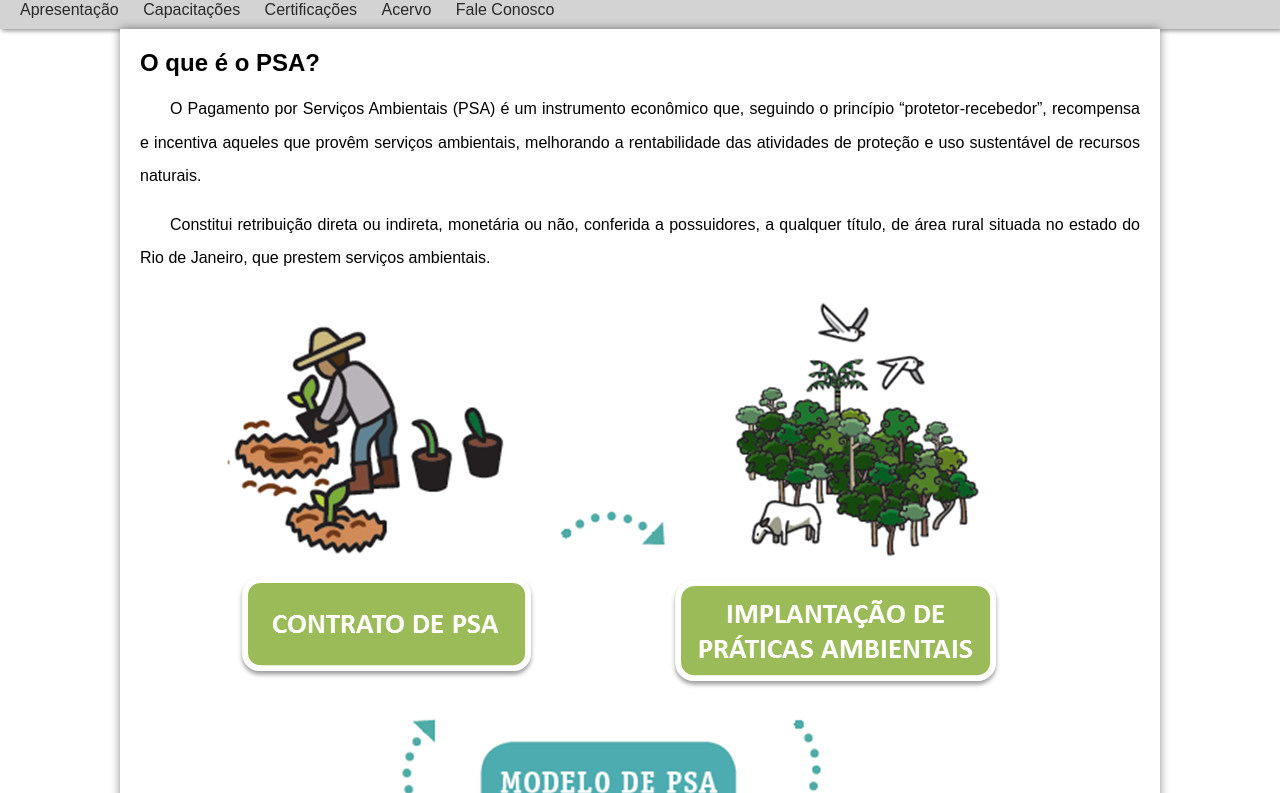
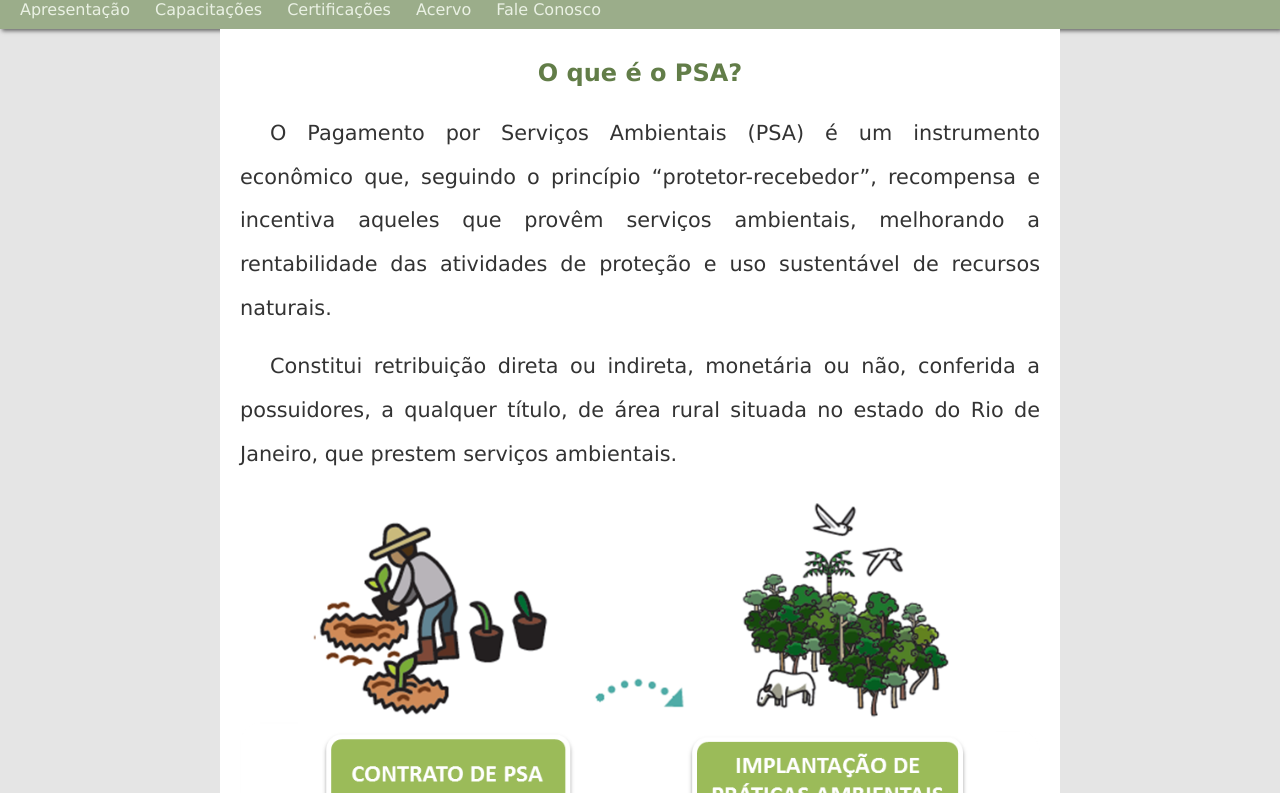
Before and after one commit to alissondev94/projeto-sema, a plain HTML site: page index.html in a window 1280 px wide. Shown: the part 244-1037 px from the top of the page. Drawn offline with Linux system fonts and the light colour scheme.

Commit message:
atualizaçao PSA

```diff
--- a/estilo/style.css
+++ b/estilo/style.css
@@ -1,14 +1,10 @@
 @charset "UTF-8";
 
 :root{
-    --cor01: #c5ebd6;
-    --cor02: #83e1ad;
-    --cor03: #3ddc84;
-    --cor04: #2fa866;
-    --cor05: #1a5c37;
-    --cor06: #063d1e;
-
-    --fonte-padrao: Arial, Verdana, Helvetica, sans-serif;
+    --cor01: #627D48;
+    --cor02: #9BAD8A;
+    --cor03: #B5D798;
+    --cor04: #323232;
 
 }
 
@@ -18,57 +14,72 @@
 }
 
 body{
-    font-family: var(--fonte-padrao);
+
+    background-color: #E5E5E5;
+    color: #333;
+    font-family:'Lucida Sans', 'Lucida Sans Regular', 'Lucida Grande', 'Lucida Sans Unicode', Geneva, Verdana, sans-serif;
 }
 
 header{
+
+}
+
+header > h1{
+    color: var(--cor01);
+    padding: 10px;
     text-align: center;
 }
 
-header > h1{
-    text-align: center;
-    padding: 30px;
+header img{
+   text-align: right;
 }
 
 nav{
-    background-color: lightgray;
+    background: var(--cor02);
     padding: 10px;
-    box-shadow: 2px 2px 4px rgba(0, 0, 0, 0.401);
+    box-shadow: 2px 2px 4px rgba(0, 0, 0, 0.552);
 }
 
-nav > a{
-    color: rgb(42, 41, 41);
+nav > a {
+    color: #eaf1e4;
     text-decoration: none;
     padding: 10px;
-    border-radius: 2px;
-    transition-duration: 0.6s;
+    border-radius: 10px;
+    transition-duration: 0.5s;
 }
-
 nav > a:hover{
-    color:rgb(81, 80, 80);
-    background-color: darkgray;
+    color: #627D48;
+    background-color: #d3dfc8;
 }
 
 main{
     min-width: 300px;
-    max-width: 1000px;
+    max-width: 800px;
     margin: auto;
-    margin-bottom: 30px;
     padding: 20px;
     background-color: white;
-    box-shadow: 0px 0px 10px rgba(0, 0, 0, 0.462);
-    border-bottom-left-radius: 10px;
-    border-bottom-right-radius: 10px;
 }
 
-main p {
+main > h2{
+    text-align: center;
+    color: #627D48;
+    padding: 10px;
+}
+
+main > p{
     margin: 15px 0px;
     text-align: justify;
     text-indent: 30px;
-    font-size: 1em;
-    line-height:2.1em ;
+    font-size: 1.3em;
+    line-height: 2.1em;
+}
+
+main img{
+    width: 100%;
+    margin: auto;
 }
 
 footer{
     text-align: center;
+    padding: 20px;
 }
--- a/index.html
+++ b/index.html
@@ -11,7 +11,7 @@
 <body>
 <header>
     <h1>Programa Estadual de Pagamento por Serviços Ambientais - SEMA/BA</h1>
-    <img src="imagens/psa-logo.png" alt="Logo do psa">
+    <picture><img src="imagens/psa-logo.png" alt="Logo do psa"></picture>
 </header>
 <nav>
     <a href="#">Apresentação</a>
@@ -27,7 +27,7 @@
 
 <p>Constitui retribuição direta ou indireta, monetária ou não, conferida a possuidores, a qualquer título, de área rural situada no estado do Rio de Janeiro, que prestem serviços ambientais.</p>
 
-<img src="imagens/psa-conceito.png" alt="conceito do psa">
+<picture><img src="imagens/psa-conceito.png" alt="conceito do psa"></picture>
 
 <h2>Programa Estadual de Pagamento por Serviços Ambientais (PEPSA)</h2>
 
```
Also changed, not shown: imagens/PNPSA.jpg (added), imagens/cebds.org-cebds-e-dialogo-florestal-realizam-live-sobre-pagamento-por-servicos-ambientais-environmental-protection.jpg (added), imagens/noticias_1542129045-2021-01-22_08-56-55.jpg (added).
